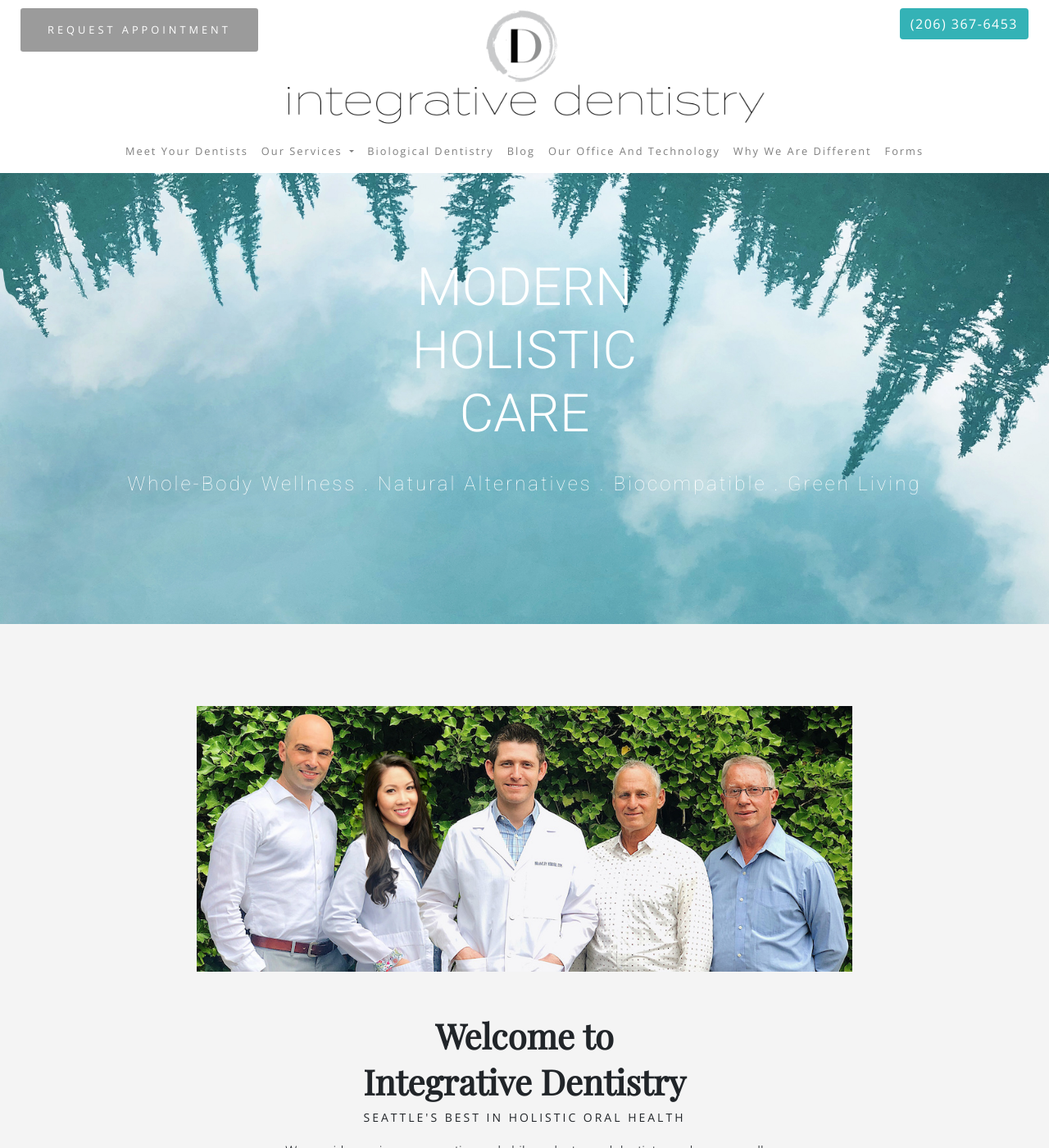
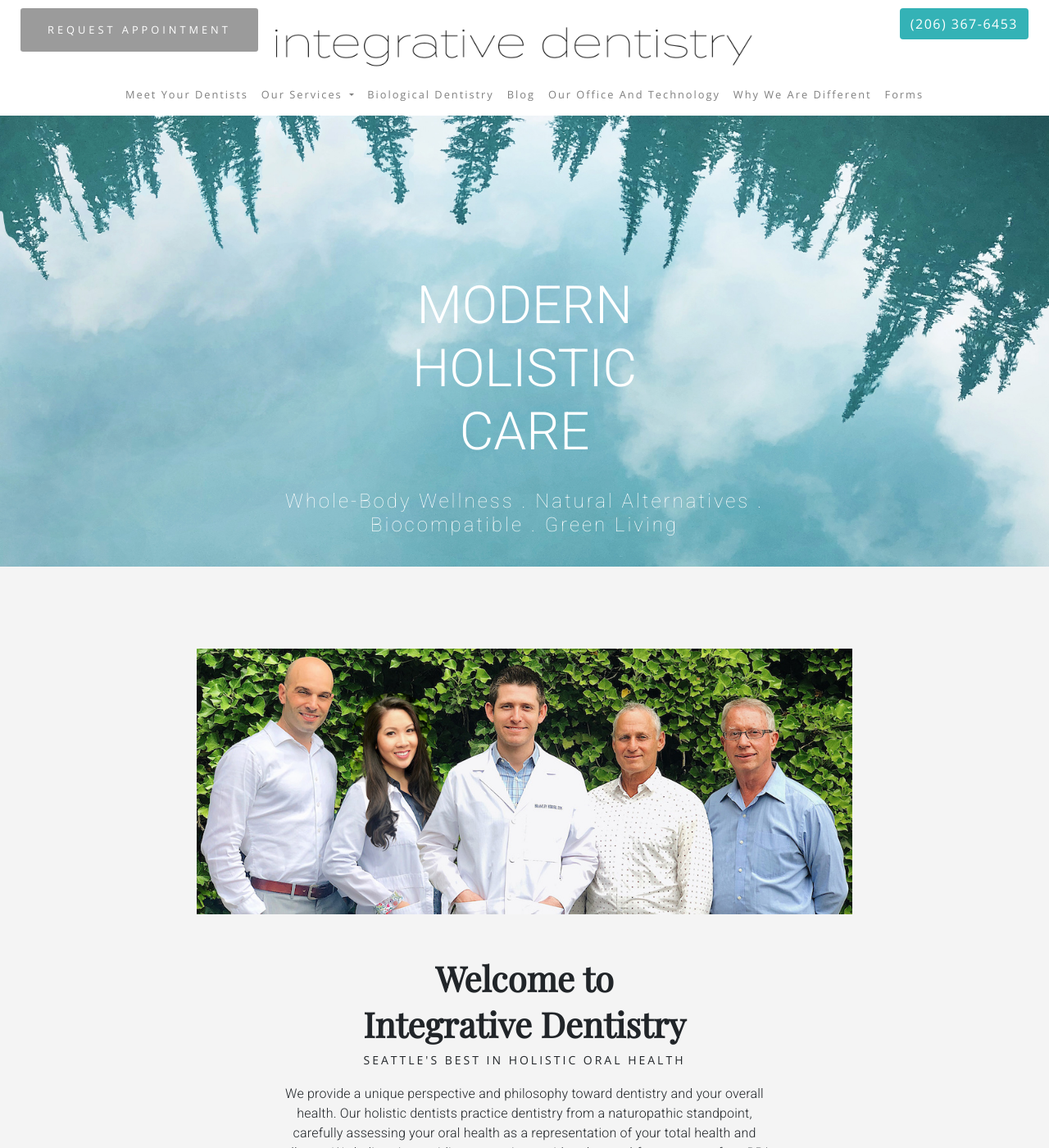
Before and after one commit to Karynvo/integrativejekyll, a Jekyll site: the page built from index.html, in a window 1280 px wide and 1400 px high. Shown: the whole window at 82% size. Built offline with Jekyll 4.4.1, drawn with Linux system fonts in a browser that asks for light colours; the list of posts is cut into pages by our own code.

Commit message:
moved banner and nav functionality

```diff
--- a/_includes/header.html
+++ b/_includes/header.html
@@ -23,26 +23,24 @@
 
 <body>
     <div id="cover"></div>
-    <div id="header-contact" class="header-info-bar sticky-nav fixed-top">
+    <div id="header-contact" class="header-info-bar sticky-nav fixed-top short">
         <div class="col">
             <div class="float-left upper-header">
                 <div><a class="btn book-button" role="button" href="/request-an-appointment/">REQUEST APPOINTMENT</a></div>
             </div>
             <div id="icon-logo" class="icon-logo-center">
                 <a href="/">
-                    <img id="icon-logo-img" src="/assets/images/IDNewLogoFINAL.png" alt="Integrative Dentistry Logo"
+                    <img id="icon-logo-img" class="skinny" src="/assets/images/IDNewLogoFINAL.png" alt="Integrative Dentistry Logo"
                         title="Integrative Dentistry Logo" style="width:200px;" />
                 </a>
             </div>
-            <div class="float-right upper-header">
-                <div><a class="btn upper-header-tel" role="button" href="tel:(206) 367-6453">(206) 367-6453</a></div>
+            <div>
+                <a href="/"><img id="banner" class="logo" src="/assets/images/logo.png" alt="Integrative DentistryLogo"
+                        title="Integrative Dentistry" style="margin-top:30px;" /></a>
+                <div class="float-right upper-header">
+                    <div><a class="btn upper-header-tel" role="button" href="tel:(206) 367-6453">(206) 367-6453</a></div>
+                </div>
             </div>
-        </div>
-    </div>
-    <div id="banner" class="header-logo">
-        <div class="mx-auto logo-container">
-            <a href="/"><img class="logo" src="/assets/images/logo.png" alt="Integrative Dentistry Logo"
-                    title="Integrative Dentistry" /></a>
         </div>
     </div>
     <div id="stick" class="sticky-nav">
--- a/_includes/jumbotron.html
+++ b/_includes/jumbotron.html
@@ -4,7 +4,7 @@
         <div class="row h-100 justify-content-center">
             <div class="text-center text-jumbotron" style="color:white;">
                 <h1 style="font-family: 'Roboto'; font-weight: 300; font-size: 4rem">MODERN<br> HOLISTIC<br> CARE</h1><br>
-                <h4 style="letter-spacing: 3px;font-family: 'Roboto';font-weight: 100;">Whole-Body Wellness . Natural Alternatives . Biocompatible . Green Living</h4>
+                <h4 style="letter-spacing: 3px;font-family: 'Roboto';font-weight: 100;">Whole-Body Wellness . Natural Alternatives . <br> Biocompatible . Green Living</h4>
             </div>
         </div>
     </div>
--- a/assets/css/index.css
+++ b/assets/css/index.css
@@ -1,6 +1,6 @@
 @media (min-width: 500px) {
     .text-jumbotron {
-        margin-top: 16%;
+        margin-top: 30%;
     }
 
     .icon-logo-center {
@@ -14,19 +14,19 @@
 
 @media (min-width: 576px) {
     .text-jumbotron {
-        margin-top: 16%;
+        margin-top: 28%;
     }
 }
 
 @media (min-width: 768px) {
     .text-jumbotron {
-        margin-top: 13%;
+        margin-top: 24%;
     }
 }
 
 @media (min-width: 992px) {
     .text-jumbotron {
-        margin-top: 11%;
+        margin-top: 19%;
     }
 }
 
@@ -35,7 +35,7 @@
         padding: 0;
     }
     .text-jumbotron {
-        margin-top: 27%!important;
+        margin-top: 50%!important;
     }
 }
 @media (max-width:500px){
@@ -43,7 +43,7 @@
         flex-wrap: nowrap;
     }
     .text-jumbotron {
-        margin-top: 24%;
+        margin-top: 38%;
     }
 }
 @media (max-width: 991.98px){
@@ -197,7 +197,7 @@
     }
 
     .text-jumbotron {
-        margin-top: 9%;
+        margin-top: 17%;
     }
 
 }
@@ -240,17 +240,13 @@ a:hover {
 }
 
 .header-info-bar {
-    height: 100px;
+    height: 90px;
     background-color: white;
 }
 
-/* .icon-logo-center {
-    position: absolute;
-    margin-left: 50%;
-    transform: translate(-50%);
-    top: 0px;
-    left: 0px;
-} */
+.icon-logo-center {
+    margin-top: 10px;
+}
 
 @media (min-width: 700px){
     .logo {
@@ -662,6 +658,7 @@ a:hover {
     width: 100%;
 }
 
+.hide,
 label.error {
     display: none;
 }
--- a/assets/js/index.js
+++ b/assets/js/index.js
@@ -61,16 +61,7 @@ listen("error", window, function(){ $("#cover").remove(); });
 
 listen("load", window, function () {
 
-  var stickyThreshold = document.getElementById("stick").offsetTop - document.getElementById("banner").offsetTop;
-
-  var initializeThreshold = function () {
-    if (window.innerWidth < 1199)
-    stickyThreshold = document.getElementById("banner").offsetHeight + document.getElementById("banner").offsetTop;
-    else
-    stickyThreshold = document.getElementById("stick").offsetTop - document.getElementById("banner").offsetTop;
-  }
-
-  initializeThreshold();
+  var stickyThreshold = document.getElementById("stick").offsetTop - document.getElementById("header-contact").offsetTop;
 
   // Get the navbar
   var navbar = document.getElementById("stick");
@@ -79,22 +70,24 @@ listen("load", window, function () {
   // Add the sticky class to the navbar when you reach  its scroll position. Remove "sticky" when you leave  the scroll position
   var myFunction = function () {
     if (window.pageYOffset > 0) {
-      document.getElementById("icon-logo-img").classList.add("skinny")
+      document.getElementById("icon-logo").classList.remove("hide");
+      document.getElementById("banner").classList.add("hide");
       headerContact.classList.add("short");
+      navbar.style.top = headerContact.offsetHeight + "px";
+      navbar.classList.add("sticky");
     } else {
-      document.getElementById("icon-logo-img").classList.remove("skinny")
+      document.getElementById("icon-logo").classList.add("hide");
+      document.getElementById("banner").classList.remove("hide");
       headerContact.classList.remove("short");
+      navbar.classList.remove("sticky");
     }
     // add padding to body for "integrative dentistry" banner
     document.body.style.paddingTop = document.getElementById("header-contact").offsetHeight + "px";
 
-    if (window.pageYOffset > stickyThreshold) {
-      navbar.style.top = headerContact.offsetHeight + "px";
-      navbar.classList.add("sticky");
-    }
-    else {
-      navbar.classList.remove("sticky");
-    }
+    // if (window.pageYOffset > stickyThreshold) {
+    // }
+    // else {
+    // }
   };
 
   $("#cover").remove();
@@ -102,5 +95,4 @@ listen("load", window, function () {
 
   listen("scroll", window, function () { myFunction(); });
   listen("resize", window, function () { myFunction(); });
-  listen("resize", window, function () { initializeThreshold(); });
 });
```
